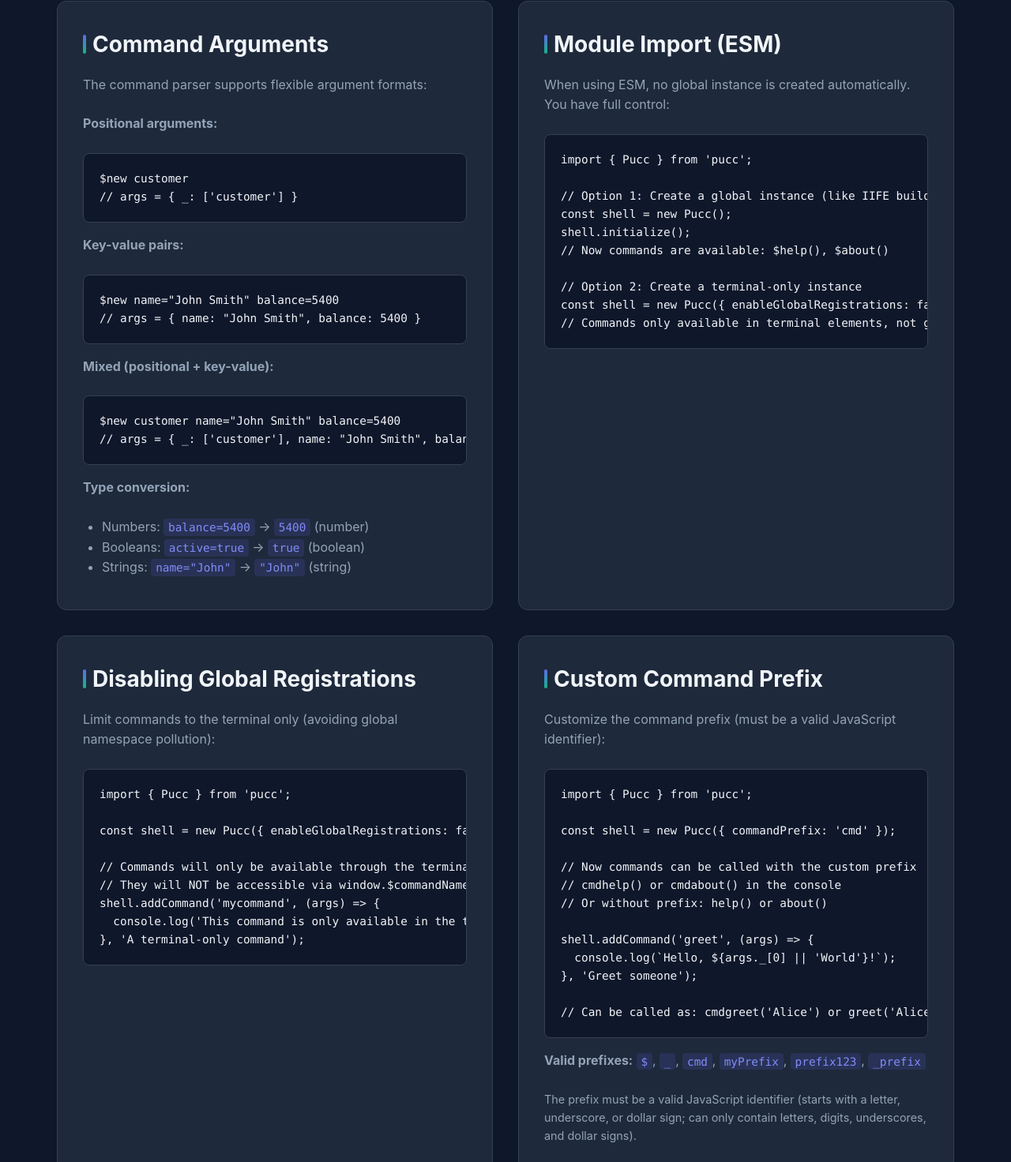
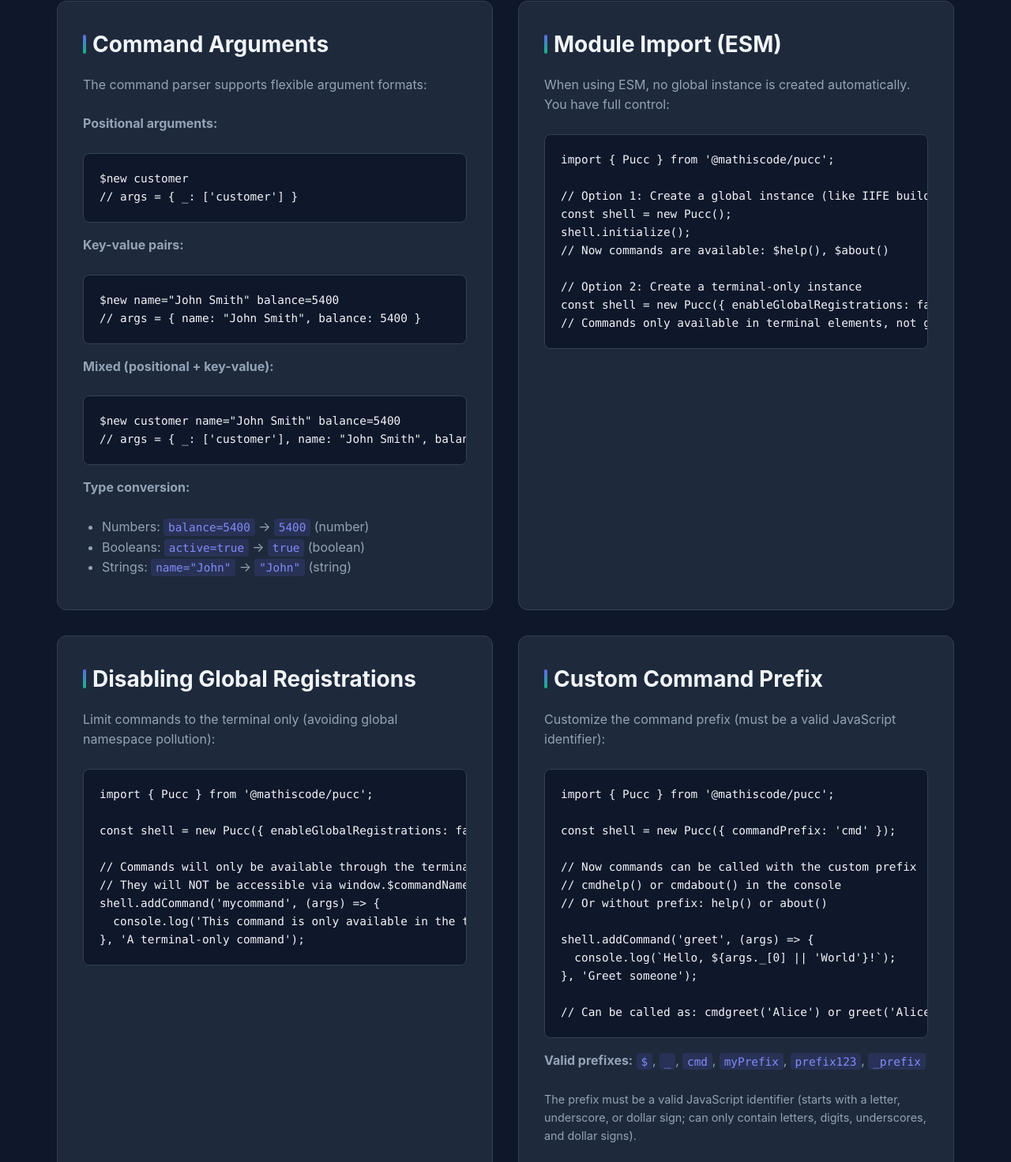
Before and after one commit to mathiscode/pucc, a website: page public/index.html in a window 1280 px wide. Shown: the part 3060-4532 px from the top of the page at 79% size. Drawn offline with Linux system fonts and the light colour scheme.

Commit message:
fix package names

```diff
--- a/public/index.html
+++ b/public/index.html
@@ -139,7 +139,7 @@ about</code></pre>
       <div class="card">
         <h2>Module Import (ESM)</h2>
         <p>When using ESM, no global instance is created automatically. You have full control:</p>
-        <pre><code>import { Pucc } from 'pucc';
+        <pre><code>import { Pucc } from '@mathiscode/pucc';
 
 // Option 1: Create a global instance (like IIFE build)
 const shell = new Pucc();
@@ -154,7 +154,7 @@ const shell = new Pucc({ enableGlobalRegistrations: false });
       <div class="card">
         <h2>Disabling Global Registrations</h2>
         <p>Limit commands to the terminal only (avoiding global namespace pollution):</p>
-        <pre><code>import { Pucc } from 'pucc';
+        <pre><code>import { Pucc } from '@mathiscode/pucc';
 
 const shell = new Pucc({ enableGlobalRegistrations: false });
 
@@ -168,7 +168,7 @@ shell.addCommand('mycommand', (args) => {
       <div class="card">
         <h2>Custom Command Prefix</h2>
         <p>Customize the command prefix (must be a valid JavaScript identifier):</p>
-        <pre><code>import { Pucc } from 'pucc';
+        <pre><code>import { Pucc } from '@mathiscode/pucc';
 
 const shell = new Pucc({ commandPrefix: 'cmd' });
 
```
